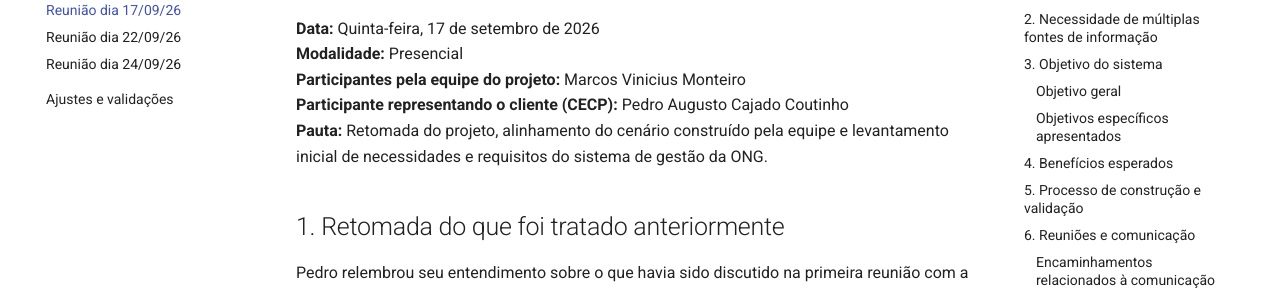
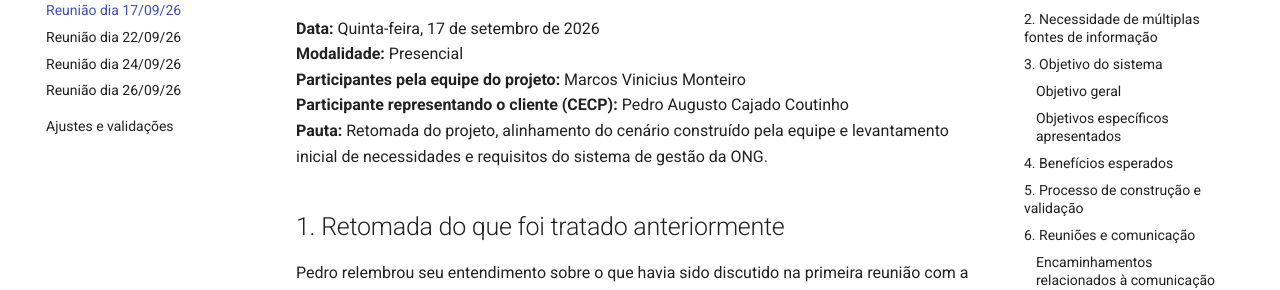
Before and after one commit to mdsreq-fga-unb/REQ-2026.2-T01-SigCecp, an MkDocs documentation site: the page built from docs/organizacao_e_planejamento/atas_reunioes/ata_reuniao_17_09.md, in a window 1280 px wide. Shown: the part 212-502 px from the top of the page. Built offline with MkDocs 1.6.1 and Material for MkDocs 9.7.7, drawn with Linux system fonts in a browser that asks for light colours.

Commit message:
colocando a ata no pages

```diff
--- a/docs/organizacao_e_planejamento/atas_reunioes/ata_reuniao_17_09.md
+++ b/docs/organizacao_e_planejamento/atas_reunioes/ata_reuniao_17_09.md
@@ -5,8 +5,6 @@
 **Participantes pela equipe do projeto:** Marcos Vinicius Monteiro
 **Participante representando o cliente (CECP):** Pedro Augusto Cajado Coutinho
 **Pauta:** Retomada do projeto, alinhamento do cenário construído pela equipe e levantamento inicial de necessidades e requisitos do sistema de gestão da ONG.
-
-
 
 ## 1. Retomada do que foi tratado anteriormente
 
--- a/mkdocs.yml
+++ b/mkdocs.yml
@@ -20,6 +20,7 @@ nav:
       - Reunião dia 17/09/26: organizacao_e_planejamento/atas_reunioes/ata_reuniao_17_09.md
       - Reunião dia 22/09/26: organizacao_e_planejamento/atas_reunioes/ata_reuniao_22_09.md
       - Reunião dia 24/09/26: organizacao_e_planejamento/atas_reunioes/ata_reuniao_24_09.md
+      - Reunião dia 26/09/26: organizacao_e_planejamento/atas_reunioes/ata_reuniao_26_09.md
     - Ajustes e validações: organizacao_e_planejamento/ajuste_e_validacao.md
 
 theme:
```
